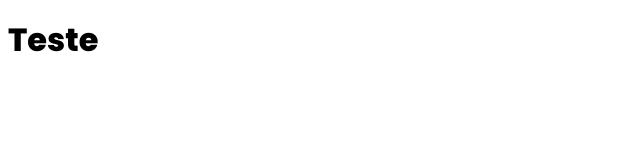
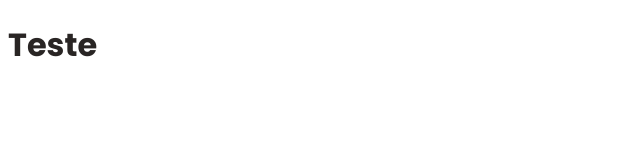
Before and after one commit to Svaisser/registrationForm, a plain HTML site: page index.html in a window 1280 px wide. Shown: the full height of the page, 0-640 px from the left. Drawn offline with Linux system fonts and the light colour scheme.

Commit message:
preparativos para o projeto

```diff
--- a/styles/global.css
+++ b/styles/global.css
@@ -1,9 +1,11 @@
 :root {
     --font-family: "Poppins", sans-serif;
-    --h1: 800 32px/120% var(--font-family);
-    --h2: 800 24px/120% var(--font-family);
-    --h3: 800 20px/120% var(--font-family);
-    --h4: 800 16px/120% var(--font-family);
+    --h1: 800 2rem/120% var(--font-family);
+    --h2: 800 1.5rem/120% var(--font-family);
+    --h3: 800 1.25rem/120% var(--font-family);
+    --h4: 800 1rem/120% var(--font-family);
+    --text: 400 1rem/1.5 var(--font-family);
+    --text-sm: 400 0.875rem/1.4 var(--font-family);
 
     --text-primary: #292524;
     --text-secondary: #57534E;
@@ -19,14 +21,15 @@
     --stroke-default: #D6D3D1;
     --stroke-highlight: #F3541C;
     --semantic-error: #DC2626;
-    --orange: #F9A474;
-    --yellow: #FEDF6F;
-    --green: #C7D78D;
-    --blue: #B8CEDC;
-    --violet: #C3B2E7;
-    --pink: #F682A5;
+    /* --orange: #F9A474;
+        --yellow: #FEDF6F;
+        --green: #C7D78D;
+        --blue: #B8CEDC;
+        --violet: #C3B2E7;
+        --pink: #F682A5; */
 }
 
-h1{
-    font: var(--h1);
+body {
+    font-family: var(--font-family);
+    color: var(--text-primary);
 }
```
